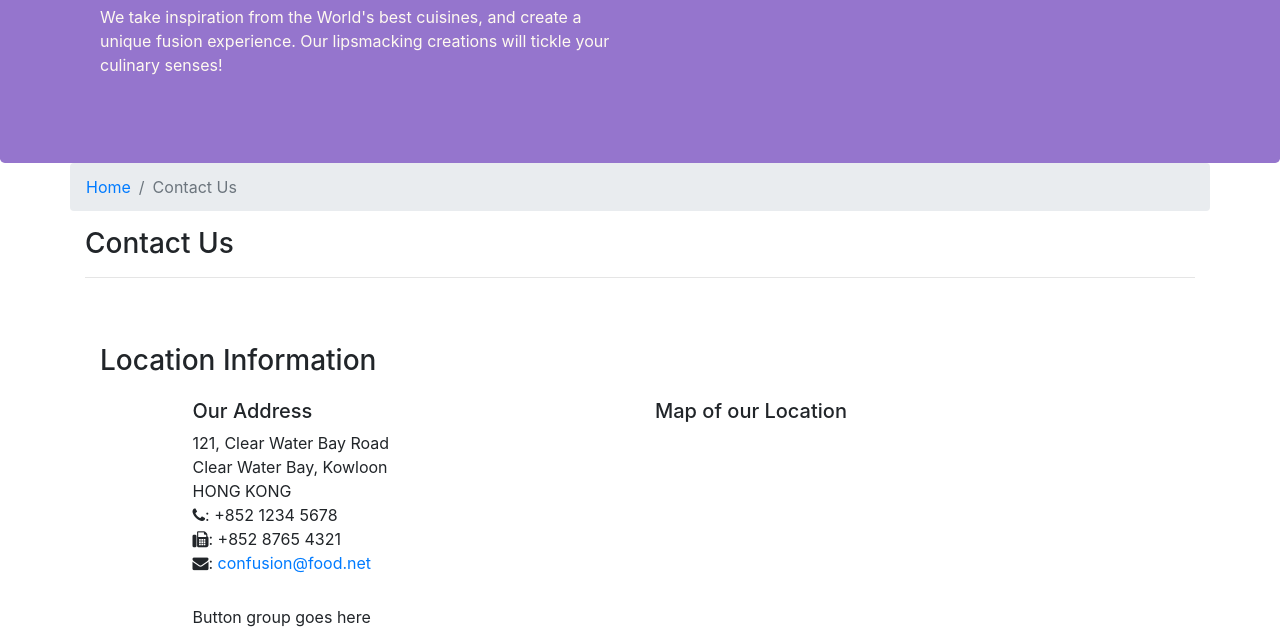
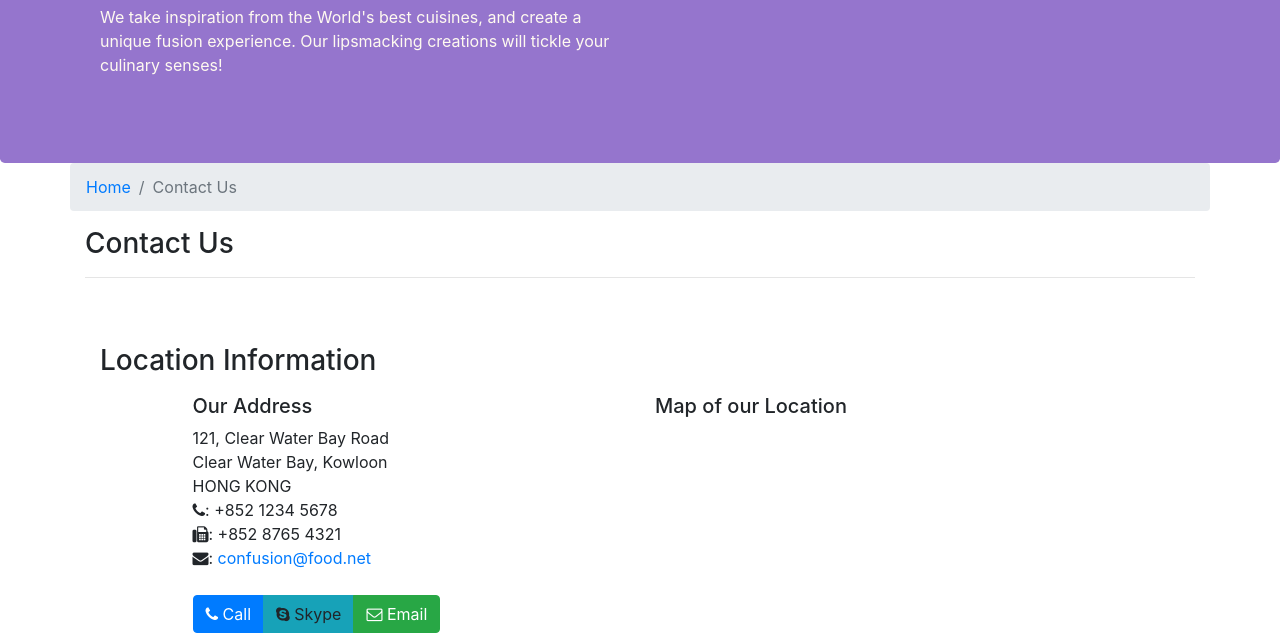
Before and after one commit to sakib412/bootstrap4, a website: page contactus.html in a window 1280 px wide. Shown: the part 171-806 px from the top of the page. Drawn offline with nearby package versions, Linux system fonts and the light colour scheme.

Commit message:
Buttons'

```diff
--- a/contactus.html
+++ b/contactus.html
@@ -22,13 +22,17 @@
             <button class="navbar-toggler" type="button" data-toggle="collapse" data-target="#Navbar">
                 <span class="navbar-toggler-icon"></span>
             </button>
-            <a class="navbar-brand" href="#">Ristorante Con Fusion</a>
+            <a class="navbar-brand" href="./index.html">Ristorante Con Fusion</a>
             <div class="collapse navbar-collapse" id="Navbar">
                 <ul class="navbar-nav mr-auto">
-                        <li class="nav-item"><a class="nav-link" href="./index.html"><span class="fa fa-home fa-lg"></span> Home</a></li>
-                        <li class="nav-item"><a class="nav-link" href="./aboutus.html"><span class="fa fa-info fa-lg"></span> About</a></li>
-                        <li class="nav-item"><a class="nav-link" href="#"><span class="fa fa-list fa-lg"></span> Menu</a></li>
-                        <li class="nav-item active"><a class="nav-link" href="#"><span class="fa fa-address-card fa-lg"></span> Contact</a></li>
+                    <li class="nav-item"><a class="nav-link" href="./index.html"><span class="fa fa-home fa-lg"></span>
+                            Home</a></li>
+                    <li class="nav-item"><a class="nav-link" href="./aboutus.html"><span
+                                class="fa fa-info fa-lg"></span> About</a></li>
+                    <li class="nav-item"><a class="nav-link" href="#"><span class="fa fa-list fa-lg"></span> Menu</a>
+                    </li>
+                    <li class="nav-item active"><a class="nav-link" href="#"><span
+                                class="fa fa-address-card fa-lg"></span> Contact</a></li>
                 </ul>
             </div>
         </div>
@@ -39,7 +43,8 @@
             <div class="row row-header">
                 <div class="col-12 col-sm-6">
                     <h1>Ristorante con Fusion</h1>
-                    <p>We take inspiration from the World's best cuisines, and create a unique fusion experience. Our lipsmacking creations will tickle your culinary senses!</p>
+                    <p>We take inspiration from the World's best cuisines, and create a unique fusion experience. Our
+                        lipsmacking creations will tickle your culinary senses!</p>
                 </div>
                 <div class="col-12 col-sm">
                 </div>
@@ -79,7 +84,13 @@
                 <h5>Map of our Location</h5>
             </div>
             <div class="col-12 col-sm-11 offset-sm-1">
-                Button group goes here
+                <div class="btn-group" role="group">
+                    <a role="button" class="btn btn-primary" href="tel:+85212345678"><i class="fa fa-phone"></i>
+                        Call</a>
+                    <a role="button" class="btn btn-info"><i class="fa fa-skype"></i> Skype</a>
+                    <a role="button" class="btn btn-success" href="mailto:confusion@food.net"><i
+                            class="fa fa-envelope-o"></i> Email</a>
+                </div>
             </div>
         </div>
 
@@ -122,11 +133,16 @@
                 </div>
                 <div class="col-12 col-sm-4 align-self-center">
                     <div class="text-center">
-                        <a class="btn btn-social-icon btn-google" href="http://google.com/+"><i class="fa fa-google-plus"></i></a>
-                        <a class="btn btn-social-icon btn-facebook" href="http://www.facebook.com/profile.php?id="><i class="fa fa-facebook"></i></a>
-                        <a class="btn btn-social-icon btn-linkedin" href="http://www.linkedin.com/in/"><i class="fa fa-linkedin"></i></a>
-                        <a class="btn btn-social-icon btn-twitter" href="http://twitter.com/"><i class="fa fa-twitter"></i></a>
-                        <a class="btn btn-social-icon btn-google" href="http://youtube.com/"><i class="fa fa-youtube"></i></a>
+                        <a class="btn btn-social-icon btn-google" href="http://google.com/+"><i
+                                class="fa fa-google-plus"></i></a>
+                        <a class="btn btn-social-icon btn-facebook" href="http://www.facebook.com/profile.php?id="><i
+                                class="fa fa-facebook"></i></a>
+                        <a class="btn btn-social-icon btn-linkedin" href="http://www.linkedin.com/in/"><i
+                                class="fa fa-linkedin"></i></a>
+                        <a class="btn btn-social-icon btn-twitter" href="http://twitter.com/"><i
+                                class="fa fa-twitter"></i></a>
+                        <a class="btn btn-social-icon btn-google" href="http://youtube.com/"><i
+                                class="fa fa-youtube"></i></a>
                         <a class="btn btn-social-icon" href="mailto:"><i class="fa fa-envelope-o"></i></a>
                     </div>
                 </div>
```
Also changed, not shown: aboutus.html (+1 -1 lines), index.html (+1 -1 lines). Lines whose indentation alone changed are shown as unchanged.
